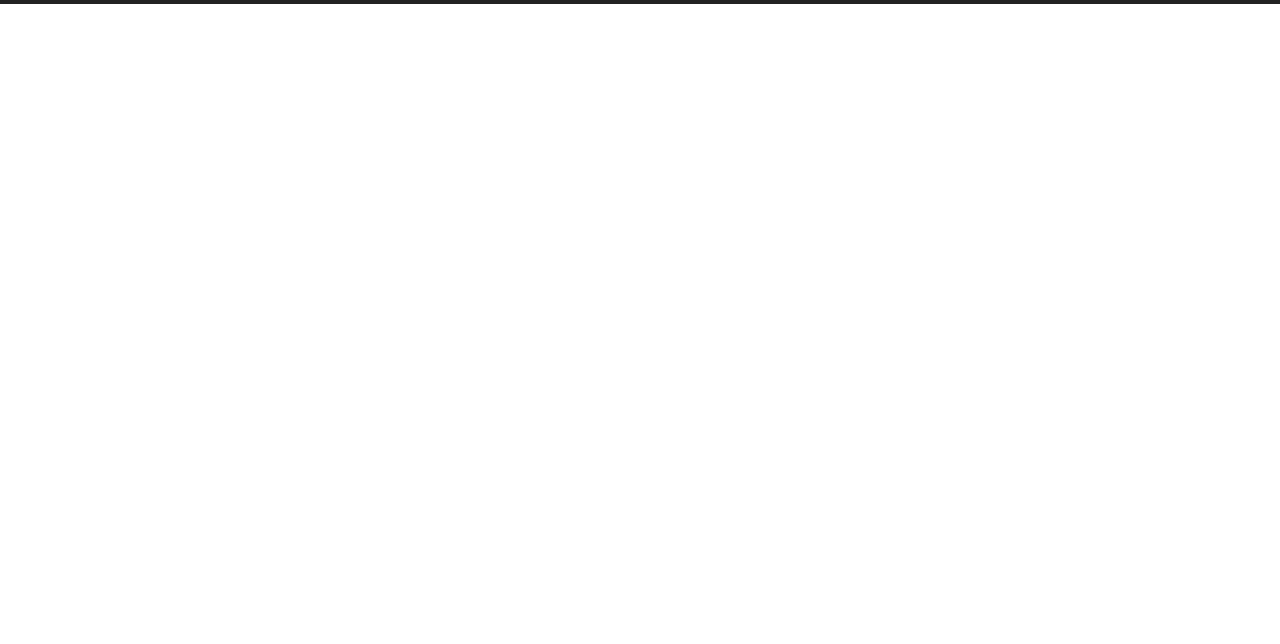
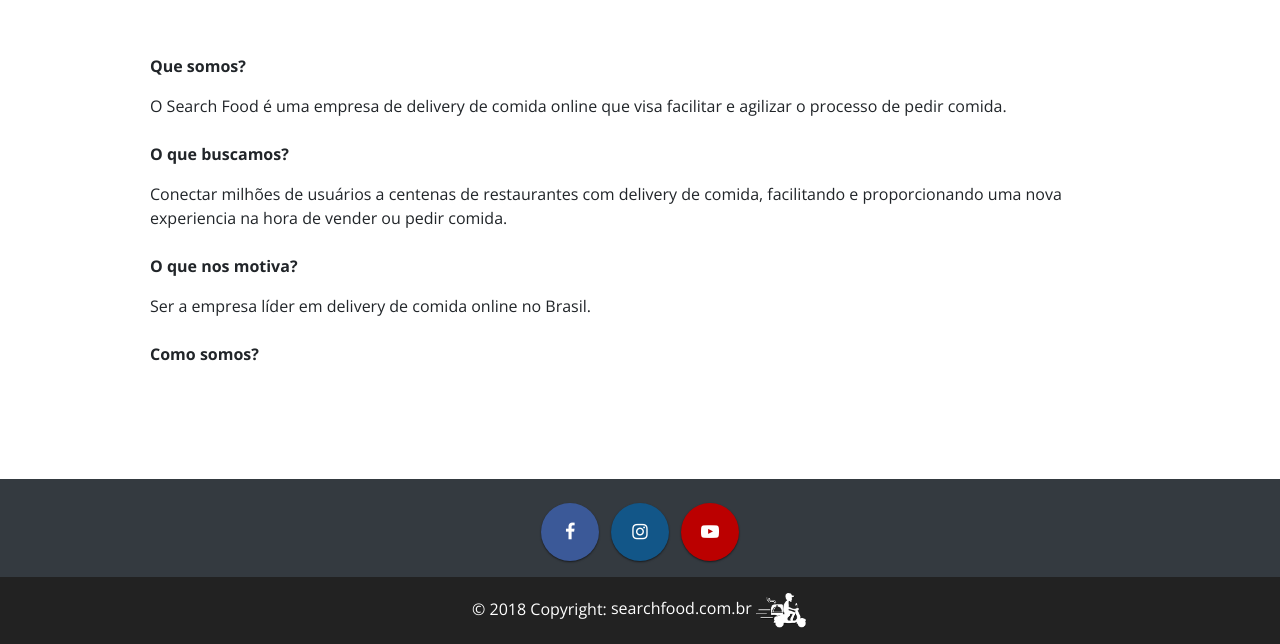
Before and after one commit to Danilo8/sf, a PHP site: page /sf/sobre in a window 1280 px wide. Shown: the part 362-1006 px from the top of the page. Before the commit the page ends 366 px from the top, so only its background shows below. Run offline with PHP 8.4, Linux system fonts and the light colour scheme; some libraries are stand-ins or nearby versions; some web fonts are replaced.

Commit message:
Criando a página Sobre

```diff
--- a/app/views/sobre.php
+++ b/app/views/sobre.php
@@ -4,7 +4,7 @@
         <meta charset="UTF-8">
         <meta name="viewport" content="width=device-width, initial-scale=1.0">
         <meta http-equiv="X-UA-Compatible" content="ie=edge">
-        <title>Sobre</title>
+        <title>Sobre o Search Food</title>
 
         <!--Fonts-->
         <link href="https://fonts.googleapis.com/css?family=Copse" rel="stylesheet">
@@ -19,6 +19,7 @@
         <!--CSS files-->
         <link rel="stylesheet" href="public/css/navbar-style.css">
         <link rel="stylesheet" href="public/css/footer-style.css">
+        <link rel="stylesheet" href="public/css/sobre-style.css">
 
         <!-- Jquery and Bootstrap JS Script files-->
         <script src="https://ajax.googleapis.com/ajax/libs/jquery/3.2.1/jquery.min.js"></script>
@@ -28,17 +29,46 @@
         <!--fa fa-icons-->
         <link rel="stylesheet" href="https://cdnjs.cloudflare.com/ajax/libs/font-awesome/4.7.0/css/font-awesome.min.css">
     </head>
-    <body>
+    <style>
+        .container-fluid{background:url('public/img/bg/bg-sobre.jpg')no-repeat center;-webkit-background-size:cover;-moz-background-size:cover;-o-background-size:cover;background-size:cover}
+    </style>
+    <body style="font-family: 'Open Sans', sans-serif;">
         <?php include 'templates/navbar.php' ?>
-        <h1 class="text-center mt-5">Sobre</h1>
+
+        <div class="container-fluid"></div>
+        <div class="container">
+            <div class="card">
+                <h3 class="text-center">
+                    Sobre o Search Food
+                </h3>
+                <div class="card-body mt-5">
+                    <p><b>Que somos?</b></p>
+                    <p class="mb-4">
+                    O Search Food é uma empresa de delivery de comida online que visa
+                    facilitar e agilizar o processo de pedir comida.
+                    </p>
+                    <p><b>O que buscamos?</b><i></i></p>
+                    <p class="mb-4">
+                    Conectar milhões de usuários a centenas de restaurantes
+                    com delivery de comida, facilitando e proporcionando uma
+                    nova experiencia na hora de vender ou pedir comida.
+                    </p>
+                    <p><b>O que nos motiva?</b></p>
+                    <p class="mb-4">
+                    Ser a empresa líder em delivery de comida online no Brasil.
+                    </p>
+                    <p><b>Como somos?</b></p>
+                    <p class="mb-4">
+
+                    </p>
+                </div>
+            </div>
+        </div>
 
         <?php include 'templates/footer.php'?>
 
         <!--JS files-->
         <script src="public/js/popper.js"></script>
         <script src="public/js/bootstrap.js"></script>
-        <script src="public/js/writer.js"></script>
-        <script src="public/js/valida-cadastro.js"></script>
-
     </body>
 </html>
--- /dev/null
+++ b/public/css/sobre-style.css
@@ -0,0 +1,26 @@
+.container-fluid {
+    height: 35vh;
+}
+.card {
+    background: #fff;
+    padding: 45px;
+    margin-top: -100px;
+    z-index: 22;
+    position: relative;
+    border-radius: 20%;
+    border: none;
+}
+@media only screen and (max-width: 62rem) {
+    .card {
+        background: #fff;
+        padding: 45px;
+        margin-top: -100px;
+        z-index: 22;
+        position: relative;
+        border-radius: 0%;
+        border: none;
+    }
+    .container{
+        padding: 0;
+    }
+}
```
Also changed, not shown: 1 other file.
